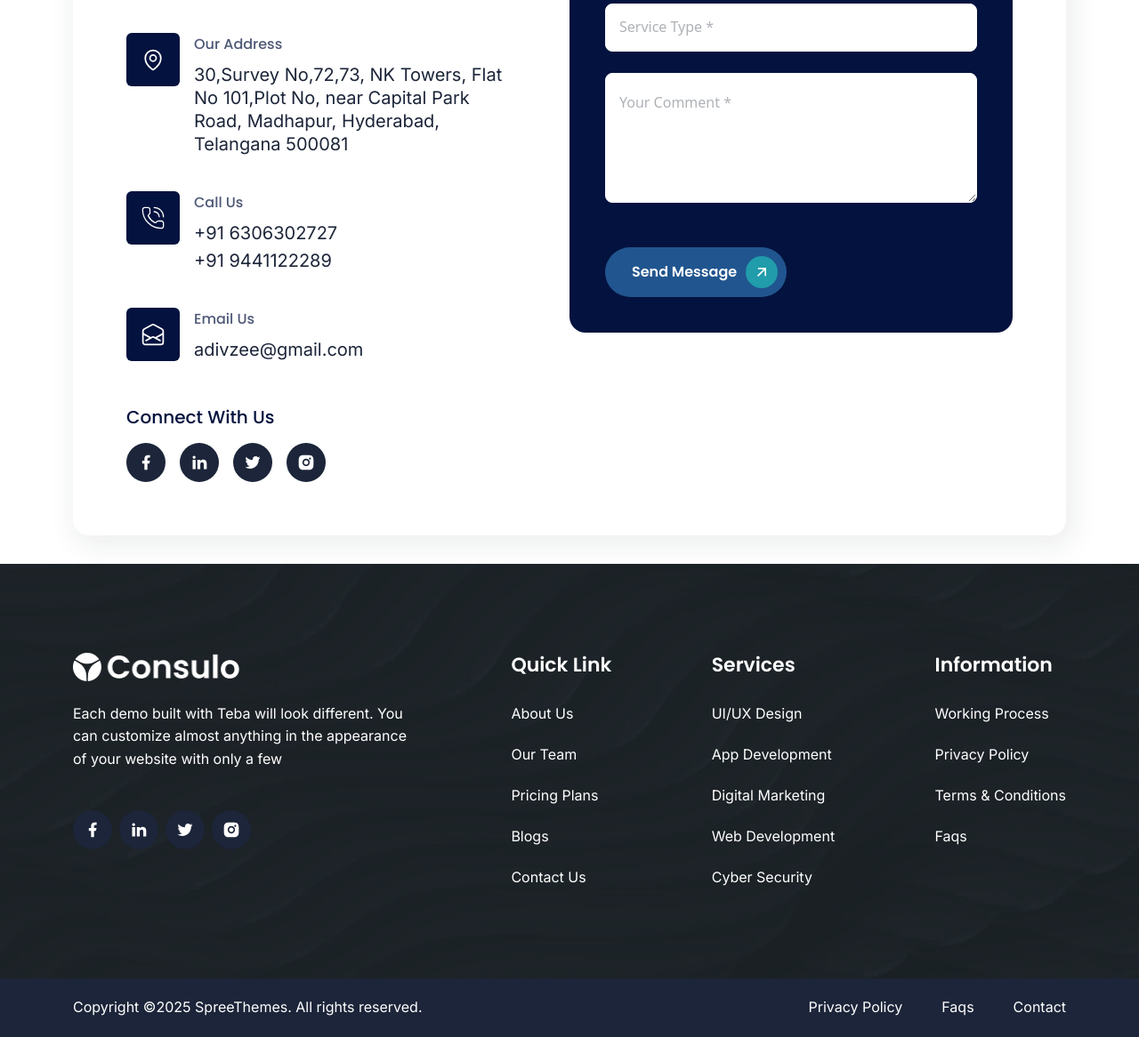
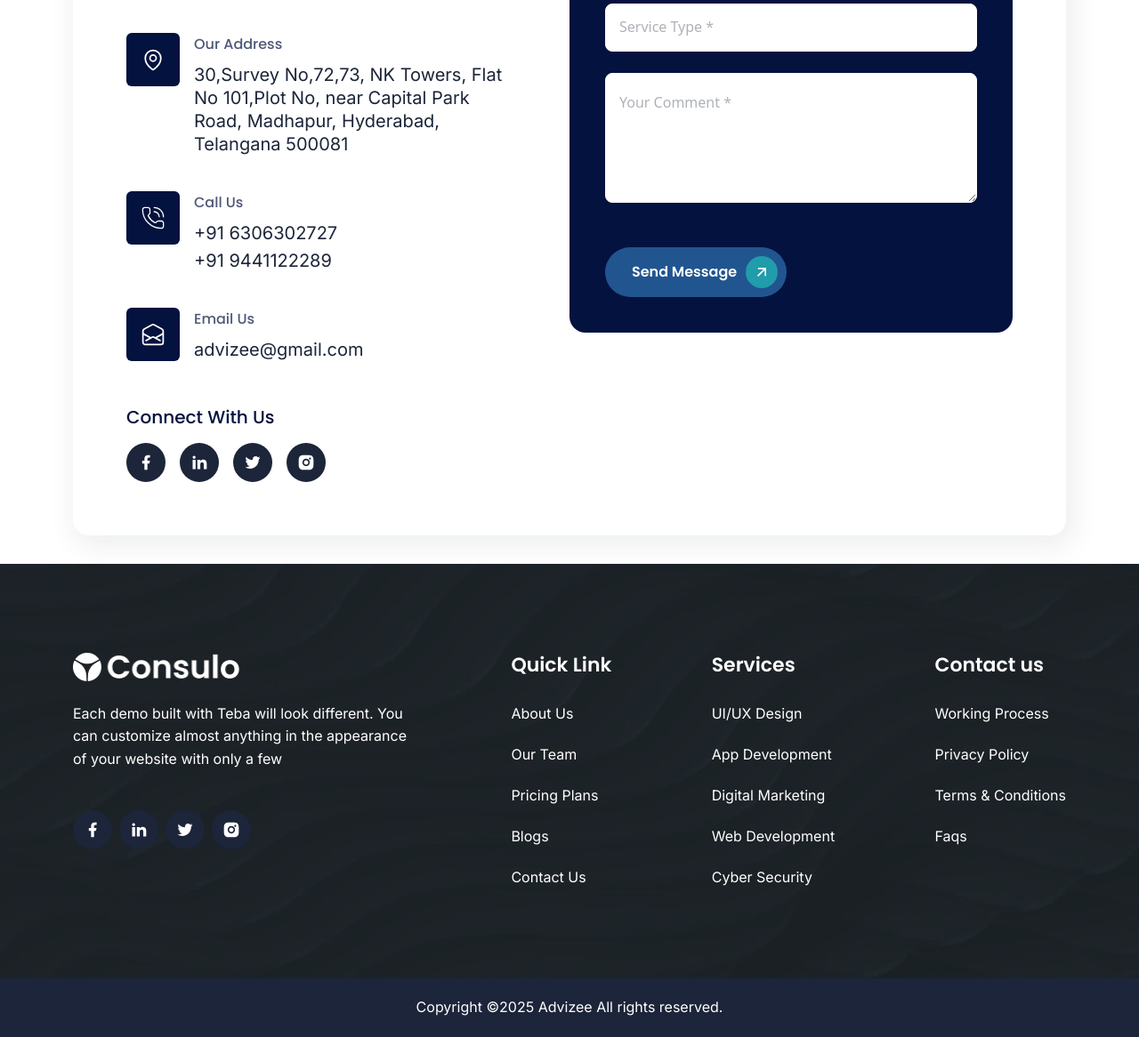
Before and after one commit to Naseem56071/advizee, a plain HTML site: page index.html in a window 1280 px wide. Shown: the part 6379-7545 px from the top of the page at 89% size. Drawn offline with Linux system fonts and the light colour scheme.

Commit message:
changed the mail

```diff
--- a/index.html
+++ b/index.html
@@ -2108,8 +2108,8 @@
                     <h2 class="heading text-16 fw-500">
                       Email Us
                     </h2>
-                    <a href="mailto:consulo@example.com" class="text text-20" aria-label="Email us">
-                      adivzee@gmail.com
+                    <a href="mailto:advizee@gmail.com" class="text text-20" aria-label="Email us">
+                      advizee@gmail.com
                     </a>
                   </div>
                 </div>
@@ -2347,7 +2347,7 @@
             </div>
             <div class="max-md:col-span-12 max-lg:col-span-6">
               <div class="footer-widget footer-widget-menu" data-aos="fade-up" data-aos-anchor=".footer-top">
-                <div class="widget-heading heading text-22">Information</div>
+                <div class="widget-heading heading text-22">Contact us</div>
                 <ul class="footer-menu list-unstyled">
                   <li>
                     <a href="about.html" class="text text-16 link" aria-label="Working Process">
@@ -2377,33 +2377,10 @@
       </div>
       <div class="footer-bottom">
         <div class="container">
-          <div class="grid grid-cols-2 md:gap-1 footer-bottom-row">
-            <div class="col-span-2 md:col-span-1">
-              <div class="footer-copyright text text-16">
-                Copyright ©<span class="current-year"></span> SpreeThemes.
+            <div class="footer-copyright text text-16">
+                Copyright ©<span class="current-year"></span> Advizee
                 All rights reserved.
               </div>
-            </div>
-            <div class="col-span-2 md:col-span-1">
-              <ul class="footer-menu footer-policies list-unstyled">
-                <li>
-                  <a href="privacy-policy.html" class="text text-16 link" aria-label="Privacy Policy">
-                    Privacy Policy
-                  </a>
-                </li>
-                <li>
-                  <a href="faq.html" class="text text-16 link" aria-label="FAQ">
-                    Faqs
-                  </a>
-                </li>
-                <li>
-                  <a href="contact.html" class="text text-16 link" aria-label="FAQ">
-                    Contact
-                  </a>
-                </li>
-              </ul>
-            </div>
-          </div>
         </div>
       </div>
     </div>
```
Also changed, not shown: assets/css/style.css.
